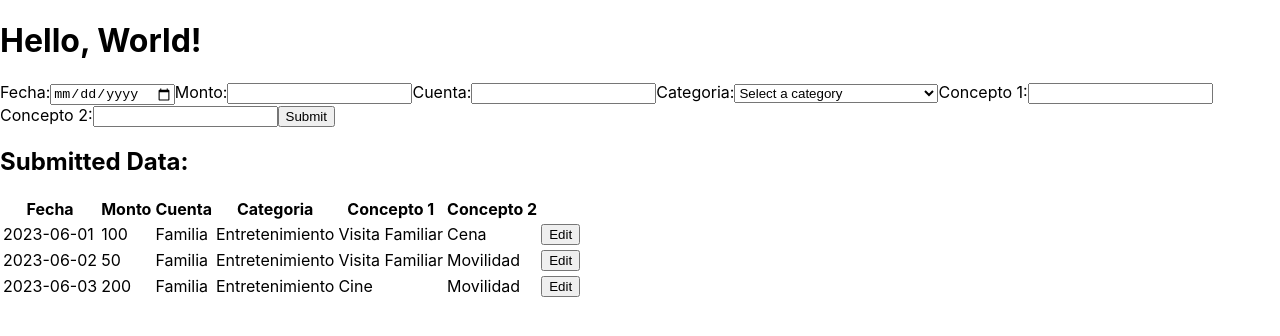
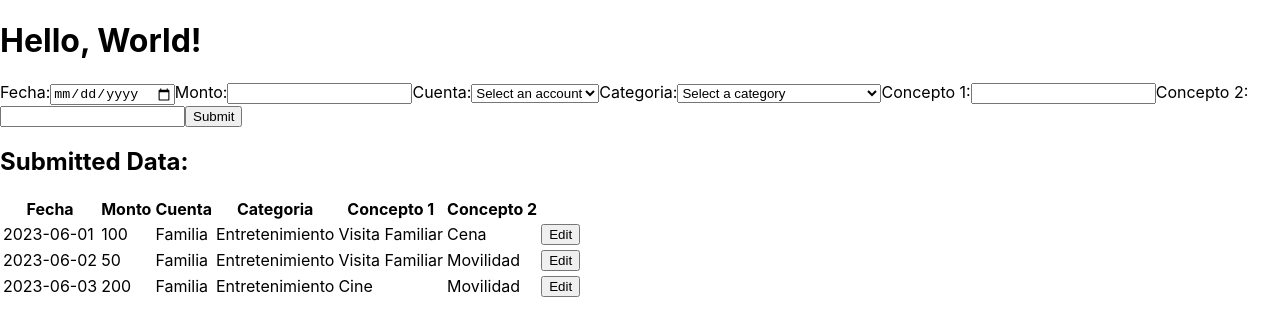
Before and after one commit to rcastillejo/hello-world, a React (Create React App) app: page / in a window 1280 px wide. Shown: the top 336 px of the page. Built offline with nearby package versions, Linux system fonts and the light colour scheme.

Commit message:
Define the list accounts (#25)

```diff
--- a/src/App.js
+++ b/src/App.js
@@ -1,12 +1,14 @@
 import React, { useState } from 'react';
 import EntryRepository from './EntryRepository';
-import categoriesConfig from './categoriesConfig.json';
+import dataListConfig from './dataListConfig.json';
 
 const entryRepository = new EntryRepository();
 
 function App() {
   const [formData, setFormData] = useState(entryRepository.getAllEntries());
-  const [categories, setCategories] = useState(categoriesConfig.categories);
+  const [categories, setCategories] = useState(dataListConfig.categories);
+  const [accounts, setAccounts] = useState(dataListConfig.accounts);
+
   const [selectedEntry, setSelectedEntry] = useState(null);
 
   const [newEntry, setNewEntry] = useState({
@@ -93,12 +95,15 @@ function App() {
         />
 
         <label>Cuenta:</label>
-        <input
-          type="text"
+        <select
           name="account"
           value={newEntry.account}
           onChange={handleChange}
-        />
+        ><option value="">Select an account</option>
+        {accounts.map((account, index) => (
+          <option key={index} value={account}>{account}</option>
+        ))}
+        </select>
 
         <label>Categoria:</label>
         <select
--- a/src/categoriesConfig.json
+++ b/src/dataListConfig.json
@@ -21,5 +21,12 @@
       "Salud",
       "Viveres",
       "Ropa & Accesorio"
+    ],
+    "accounts": [
+      "Casa",
+      "Andrea",
+      "Ricardo",
+      "Antonio",
+      "Familia"
     ]
   }
```
